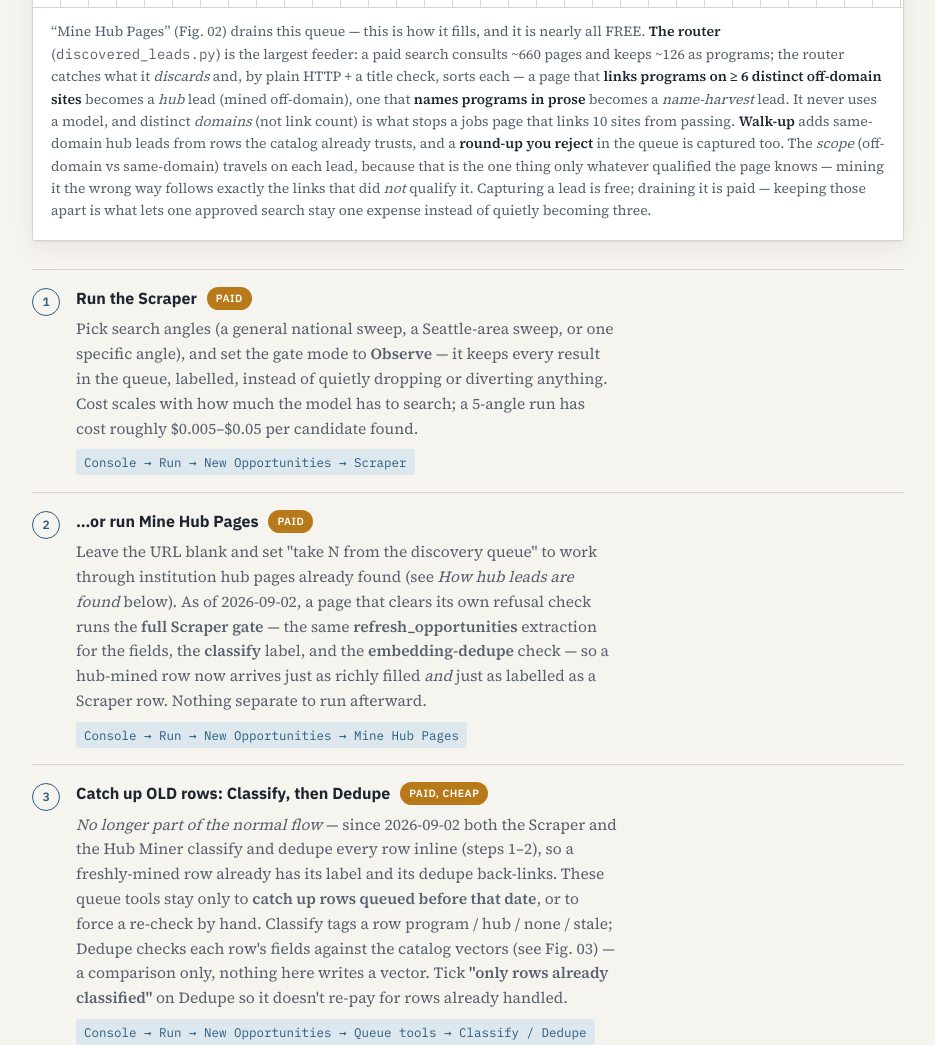
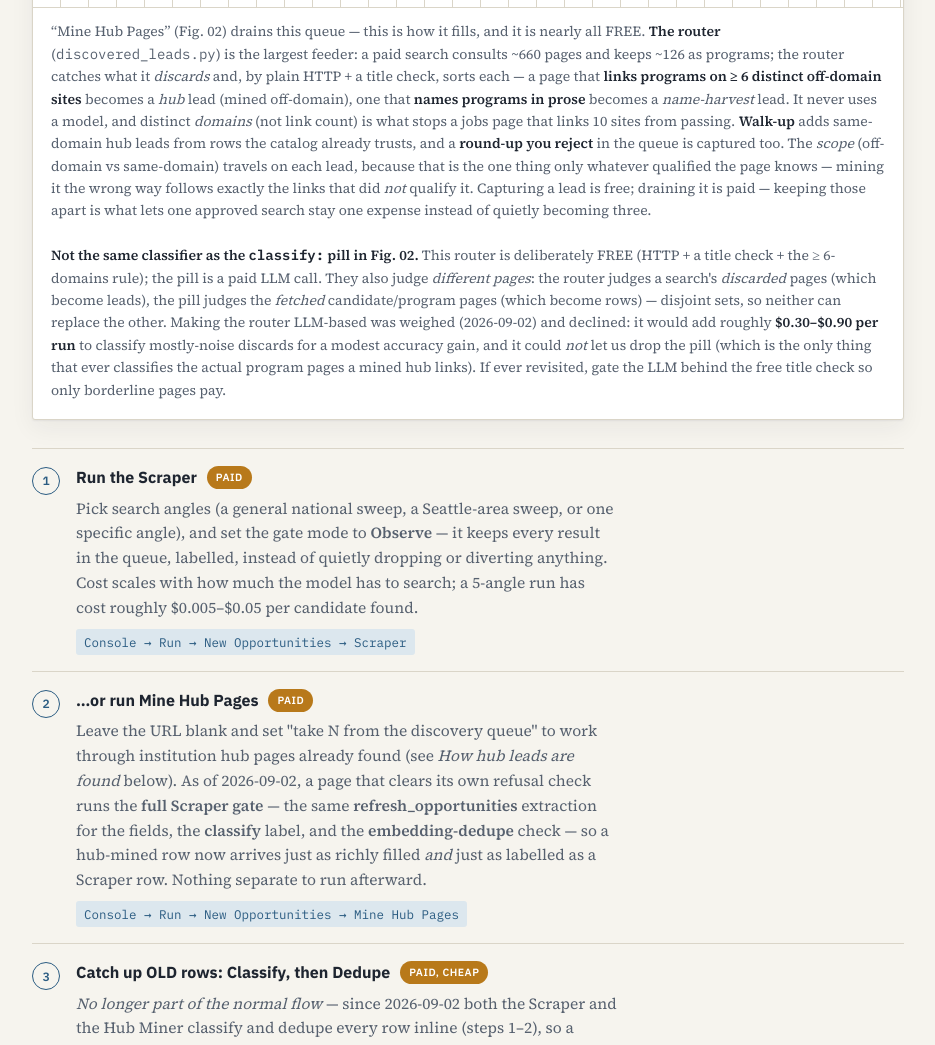
Before and after one commit to bluefeather78/wingman, a plain HTML site: page logic_map.html in a window 1280 px wide. Shown: the part 2703-3748 px from the top of the page, without its empty margins (172-1107 px from the left). Drawn offline with Linux system fonts and the light colour scheme.

Commit message:
Logic map: clarify the router is free-regex, distinct from the classify pill
Note in FIG 02B that the discovery-queue router (discovered_leads.py, free HTTP +
regex + the >=6-domains rule) is NOT the paid LLM classify: pill from Fig. 02, and
that the two judge disjoint page sets — the router judges a search's DISCARDED
pages (which become leads), the pill judges FETCHED candidate/program pages (which
become rows). Records the 2026-09-02 decision to keep the router free: an LLM
version would add ~$0.30-$0.90/run to classify mostly-noise discards and could not
remove the pill (the only classifier the program pages a mined hub links ever get);
if revisited, gate the LLM behind the free title check. Documentation only.

Co-Authored-By: Claude Opus 4.8 <noreply@anthropic.com>

```diff
--- a/logic_map.html
+++ b/logic_map.html
@@ -521,7 +521,18 @@
         travels on each lead, because that is the one thing only whatever qualified the page knows —
         mining it the wrong way follows exactly the links that did <em>not</em> qualify it. Capturing a
         lead is free; draining it is paid — keeping those apart is what lets one approved search stay
-        one expense instead of quietly becoming three.</figcaption>
+        one expense instead of quietly becoming three.
+        <br><br>
+        <strong>Not the same classifier as the <code>classify:</code> pill in Fig. 02.</strong> This
+        router is deliberately FREE (HTTP + a title check + the &ge; 6-domains rule); the pill is a
+        paid LLM call. They also judge <em>different pages</em>: the router judges a search's
+        <em>discarded</em> pages (which become leads), the pill judges the <em>fetched</em>
+        candidate/program pages (which become rows) — disjoint sets, so neither can replace the other.
+        Making the router LLM-based was weighed (2026-09-02) and declined: it would add roughly
+        <strong>$0.30&ndash;$0.90 per run</strong> to classify mostly-noise discards for a modest
+        accuracy gain, and it could <em>not</em> let us drop the pill (which is the only thing that
+        ever classifies the actual program pages a mined hub links). If ever revisited, gate the LLM
+        behind the free title check so only borderline pages pay.</figcaption>
     </figure>
 
     <div class="steps">
```
